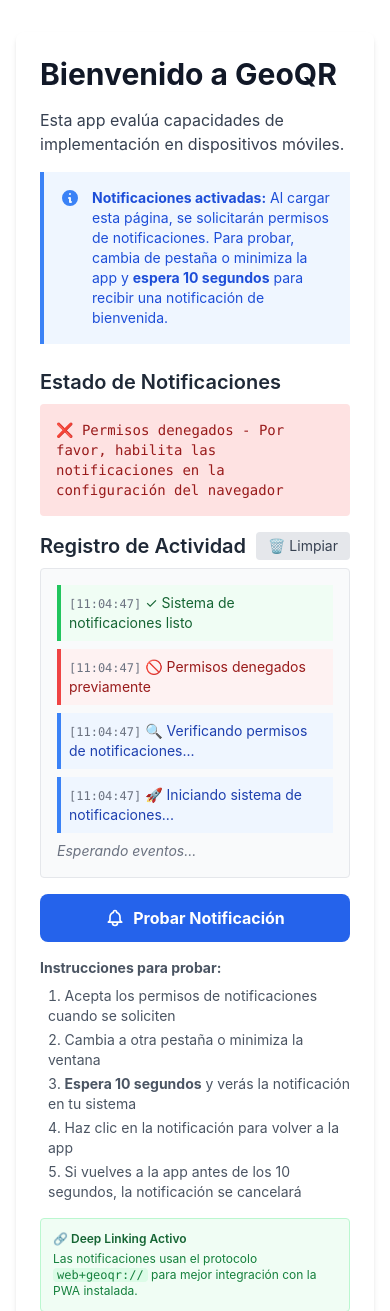
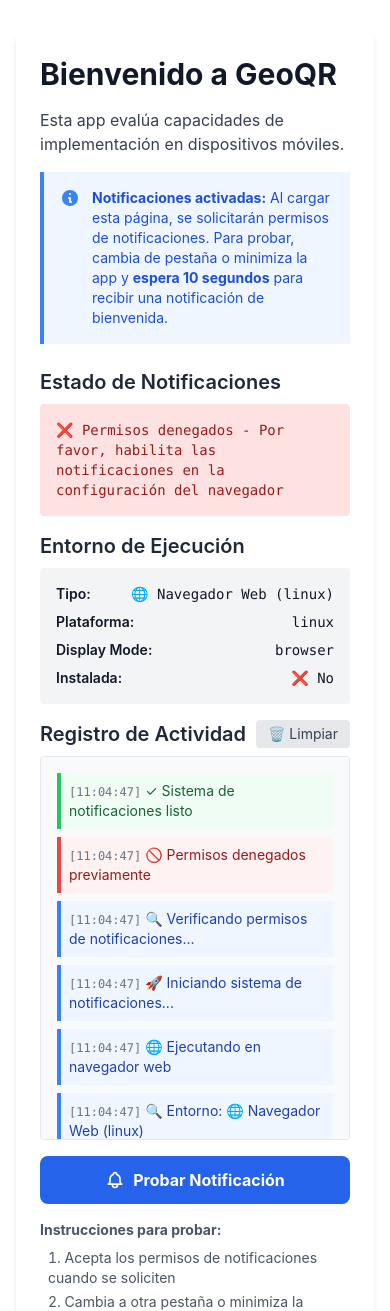
Before and after one commit to amilube/geoqr, a Django app: template apps/templates/pages/home.html in a window 390 px wide. Shown: the part 65-1376 px from the top of the page. Run offline with Django 5.2, Linux system fonts and the light colour scheme; the template is opened without the code that fills it, so the values that code supplies are empty; some libraries are stand-ins or nearby versions.

Commit message:
feat: agregar detección robusta de entorno PWA/TWA vs navegador
- Crear script pwa-detection.js con múltiples métodos de detección
- Detectar TWA (Trusted Web Activity) desde Google Play Store
- Verificar display-mode via media queries (standalone, fullscreen)
- Detectar iOS PWA standalone mode
- Implementar detección via document.referrer para android-app://
- Agregar soporte para navigator.getInstalledRelatedApps()
- Aplicar clases CSS automáticas según entorno (pwa-installed, pwa-twa, pwa-browser)
- Agregar panel UI mostrando tipo, plataforma, display mode e instalación
- Integrar logs automáticos en panel de notificaciones
- Crear clases CSS .pwa-only y .browser-only para contenido condicional
- Exponer funciones globales detectPWAEnvironment() y getPWAEnvironmentDescription()

La app ahora diferencia correctamente entre navegador Chrome y app instalada desde Google Play, a pesar de compartir el mismo user agent del motor Chrome.

```diff
--- a/apps/static/css/project.css
+++ b/apps/static/css/project.css
@@ -4,6 +4,37 @@ body {
     "Segoe UI", system-ui, Roboto, Oxygen-Sans, Ubuntu, Cantarell,
     "Helvetica Neue", sans-serif;
   overscroll-behavior-y: contain;
+}
+
+/* PWA Environment Styles */
+body.pwa-installed {
+  /* Estilos específicos para PWA instalada */
+}
+
+body.pwa-twa {
+  /* Estilos específicos para TWA (Android app) */
+}
+
+body.pwa-browser {
+  /* Estilos específicos para navegador */
+}
+
+/* Ocultar elementos solo en PWA instalada */
+.browser-only {
+  display: block;
+}
+
+body.pwa-installed .browser-only {
+  display: none;
+}
+
+/* Mostrar elementos solo en PWA instalada */
+.pwa-only {
+  display: none;
+}
+
+body.pwa-installed .pwa-only {
+  display: block;
 }
 
 .alert-debug {
--- /dev/null
+++ b/apps/static/js/pwa-detection.js
@@ -0,0 +1,200 @@
+/**
+ * Detección de PWA instalada y modo de visualización
+ * Detecta si la app está corriendo como PWA instalada vs navegador
+ */
+
+/**
+ * Detectar si la app está instalada (PWA o TWA)
+ * @returns {Object} Información sobre el entorno de ejecución
+ */
+function detectPWAEnvironment() {
+    const detection = {
+        isInstalled: false,
+        isPWA: false,
+        isTWA: false,
+        isBrowser: true,
+        displayMode: 'browser',
+        platform: 'unknown',
+        userAgent: navigator.userAgent
+    };
+
+    // 1. Verificar display-mode mediante media query
+    if (window.matchMedia('(display-mode: standalone)').matches) {
+        detection.displayMode = 'standalone';
+        detection.isInstalled = true;
+        detection.isPWA = true;
+        detection.isBrowser = false;
+    } else if (window.matchMedia('(display-mode: fullscreen)').matches) {
+        detection.displayMode = 'fullscreen';
+        detection.isInstalled = true;
+        detection.isPWA = true;
+        detection.isBrowser = false;
+    } else if (window.matchMedia('(display-mode: minimal-ui)').matches) {
+        detection.displayMode = 'minimal-ui';
+        detection.isInstalled = true;
+        detection.isPWA = true;
+        detection.isBrowser = false;
+    } else if (window.matchMedia('(display-mode: window-controls-overlay)').matches) {
+        detection.displayMode = 'window-controls-overlay';
+        detection.isInstalled = true;
+        detection.isPWA = true;
+        detection.isBrowser = false;
+    }
+
+    // 2. Verificar iOS standalone mode
+    if (window.navigator.standalone === true) {
+        detection.isInstalled = true;
+        detection.isPWA = true;
+        detection.isBrowser = false;
+        detection.platform = 'ios';
+        detection.displayMode = 'standalone';
+    }
+
+    // 3. Detectar TWA (Trusted Web Activity) - Android
+    // Las TWAs compiladas con PWABuilder tienen estas características:
+    if (document.referrer.includes('android-app://')) {
+        detection.isTWA = true;
+        detection.isInstalled = true;
+        detection.isPWA = true;
+        detection.isBrowser = false;
+        detection.platform = 'android-twa';
+        detection.displayMode = 'standalone';
+    }
+
+    // 4. Verificar si viene de related_applications (package instalado)
+    // Cuando la app está instalada desde Google Play, puede tener este comportamiento
+    if (navigator.getInstalledRelatedApps) {
+        navigator.getInstalledRelatedApps().then(relatedApps => {
+            if (relatedApps.length > 0) {
+                detection.isTWA = true;
+                detection.isInstalled = true;
+                detection.platform = 'android-twa';
+                console.log('📱 App instalada detectada:', relatedApps);
+            }
+        }).catch(err => {
+            console.log('No se pudo verificar apps relacionadas:', err);
+        });
+    }
+
+    // 5. Heurística adicional: verificar ausencia de elementos del navegador
+    // Si no hay window.chrome y está en standalone, probablemente es TWA
+    if (detection.displayMode === 'standalone' && typeof window.chrome === 'undefined') {
+        detection.isTWA = true;
+        detection.platform = 'android-twa';
+    }
+
+    // 6. Detectar plataforma
+    if (detection.platform === 'unknown') {
+        const ua = navigator.userAgent.toLowerCase();
+        if (ua.includes('android')) {
+            detection.platform = 'android';
+        } else if (ua.includes('iphone') || ua.includes('ipad')) {
+            detection.platform = 'ios';
+        } else if (ua.includes('windows')) {
+            detection.platform = 'windows';
+        } else if (ua.includes('mac')) {
+            detection.platform = 'macos';
+        } else if (ua.includes('linux')) {
+            detection.platform = 'linux';
+        }
+    }
+
+    return detection;
+}
+
+/**
+ * Obtener descripción legible del entorno
+ * @returns {string}
+ */
+function getPWAEnvironmentDescription() {
+    const env = detectPWAEnvironment();
+
+    if (env.isTWA) {
+        return '📱 App Instalada (TWA desde Google Play)';
+    } else if (env.isPWA && env.platform === 'ios') {
+        return '📱 PWA Instalada (iOS)';
+    } else if (env.isPWA) {
+        return '📱 PWA Instalada (' + env.displayMode + ')';
+    } else {
+        return '🌐 Navegador Web (' + env.platform + ')';
+    }
+}
+
+/**
+ * Aplicar estilos o comportamientos según el entorno
+ */
+function applyPWAEnvironmentStyles() {
+    const env = detectPWAEnvironment();
+    const body = document.body;
+
+    // Agregar clases CSS para estilos específicos
+    if (env.isInstalled) {
+        body.classList.add('pwa-installed');
+    }
+
+    if (env.isTWA) {
+        body.classList.add('pwa-twa');
+    }
+
+    if (env.isBrowser) {
+        body.classList.add('pwa-browser');
+    }
+
+    body.classList.add(`pwa-platform-${env.platform}`);
+    body.classList.add(`pwa-display-${env.displayMode}`);
+
+    // Agregar información al DOM para debugging
+    const debugInfo = document.createElement('div');
+    debugInfo.id = 'pwa-environment-info';
+    debugInfo.setAttribute('data-installed', env.isInstalled);
+    debugInfo.setAttribute('data-twa', env.isTWA);
+    debugInfo.setAttribute('data-platform', env.platform);
+    debugInfo.setAttribute('data-display-mode', env.displayMode);
+    debugInfo.style.display = 'none';
+    document.body.appendChild(debugInfo);
+}
+
+// Ejecutar detección al cargar
+if (document.readyState === 'loading') {
+    document.addEventListener('DOMContentLoaded', () => {
+        applyPWAEnvironmentStyles();
+        const env = detectPWAEnvironment();
+        const desc = getPWAEnvironmentDescription();
+        console.log('🔍 PWA Environment:', env);
+        console.log('📱 Descripción:', desc);
+
+        // Agregar log visible si existe la función
+        if (typeof addNotificationLog === 'function') {
+            addNotificationLog('🔍 Entorno: ' + desc, 'info');
+            if (env.isTWA) {
+                addNotificationLog('✅ App instalada desde Google Play Store detectada', 'success');
+            } else if (env.isInstalled) {
+                addNotificationLog('✅ PWA instalada detectada', 'success');
+            } else {
+                addNotificationLog('🌐 Ejecutando en navegador web', 'info');
+            }
+        }
+    });
+} else {
+    applyPWAEnvironmentStyles();
+    const env = detectPWAEnvironment();
+    const desc = getPWAEnvironmentDescription();
+    console.log('🔍 PWA Environment:', env);
+    console.log('📱 Descripción:', desc);
+
+    // Agregar log visible si existe la función
+    if (typeof addNotificationLog === 'function') {
+        addNotificationLog('🔍 Entorno: ' + desc, 'info');
+        if (env.isTWA) {
+            addNotificationLog('✅ App instalada desde Google Play Store detectada', 'success');
+        } else if (env.isInstalled) {
+            addNotificationLog('✅ PWA instalada detectada', 'success');
+        } else {
+            addNotificationLog('🌐 Ejecutando en navegador web', 'info');
+        }
+    }
+}
+
+// Exponer funciones globalmente
+window.detectPWAEnvironment = detectPWAEnvironment;
+window.getPWAEnvironmentDescription = getPWAEnvironmentDescription;
--- a/apps/templates/base.html
+++ b/apps/templates/base.html
@@ -41,6 +41,10 @@
   <!-- Your stuff: Third-party javascript libraries go here -->
   <!-- Alpine.js for UI interactions -->
   <script defer src="https://cdn.jsdelivr.net/npm/alpinejs@3.x.x/dist/cdn.min.js"></script>
+
+  <!-- PWA Detection -->
+  <script src="{% static 'js/pwa-detection.js' %}"></script>
+
   {% compress js %}
     <script defer src="{% static 'js/project.js' %}"></script>
   {% endcompress %}
--- a/apps/templates/pages/home.html
+++ b/apps/templates/pages/home.html
@@ -31,6 +31,30 @@
           <h2 class="text-xl font-semibold text-gray-800 mb-2">Estado de Notificaciones</h2>
           <div id="notification-status" class="bg-gray-100 rounded p-4 font-mono text-sm">
             Verificando permisos...
+          </div>
+        </div>
+
+        <div>
+          <h2 class="text-xl font-semibold text-gray-800 mb-2">Entorno de Ejecución</h2>
+          <div id="pwa-environment" class="bg-gray-100 rounded p-4 text-sm">
+            <div class="space-y-2">
+              <div class="flex items-center justify-between">
+                <span class="font-semibold">Tipo:</span>
+                <span id="env-type" class="font-mono">Detectando...</span>
+              </div>
+              <div class="flex items-center justify-between">
+                <span class="font-semibold">Plataforma:</span>
+                <span id="env-platform" class="font-mono">-</span>
+              </div>
+              <div class="flex items-center justify-between">
+                <span class="font-semibold">Display Mode:</span>
+                <span id="env-display" class="font-mono">-</span>
+              </div>
+              <div class="flex items-center justify-between">
+                <span class="font-semibold">Instalada:</span>
+                <span id="env-installed" class="font-mono">-</span>
+              </div>
+            </div>
           </div>
         </div>
 
@@ -191,6 +215,34 @@
     // Actualizar estado inicial
     updateNotificationStatus();
 
+    // Actualizar información del entorno PWA
+    function updatePWAEnvironment() {
+      if (typeof detectPWAEnvironment !== 'function') {
+        setTimeout(updatePWAEnvironment, 100);
+        return;
+      }
+
+      const env = detectPWAEnvironment();
+      const desc = getPWAEnvironmentDescription();
+
+      document.getElementById('env-type').textContent = desc;
+      document.getElementById('env-platform').textContent = env.platform;
+      document.getElementById('env-display').textContent = env.displayMode;
+      document.getElementById('env-installed').textContent = env.isInstalled ? '✅ Sí' : '❌ No';
+
+      // Cambiar colores según el tipo
+      const envContainer = document.getElementById('pwa-environment');
+      if (env.isTWA || env.isInstalled) {
+        envContainer.classList.remove('bg-gray-100');
+        envContainer.classList.add('bg-green-50', 'border', 'border-green-200');
+      }
+
+      // Log detallado
+      console.log('🔍 Entorno PWA detectado:', env);
+    }
+
+    updatePWAEnvironment();
+
     // Función para limpiar los logs
     function clearLogs() {
       const logContainer = document.getElementById('notification-logs');
```
